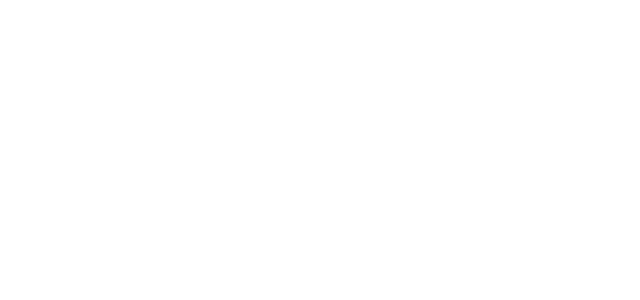
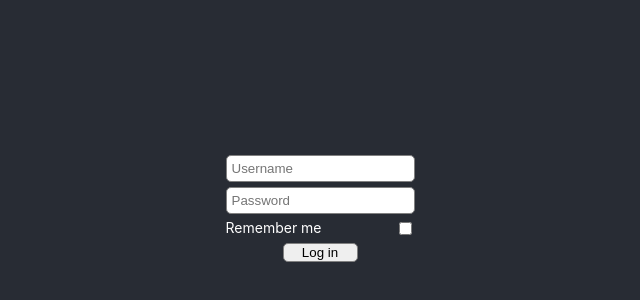
Before and after one commit to wnadurski/rem, a React (Create React App) app in the folder frontend/: page / in a window 1280 px wide. Shown: the part 192-492 px from the top of the page, without its empty margins (320-960 px from the left). Built offline with nearby package versions, Linux system fonts and the light colour scheme.

Commit message:
refactoring of AuthProvider

```diff
--- a/frontend/src/App.tsx
+++ b/frontend/src/App.tsx
@@ -6,15 +6,11 @@ import { Router } from "./Router"
 
 function App(): ReactElement {
   return (
-    <AuthProvider
-      render={({ user, logIn, logOut }) => {
-        return (
-          <PageContainer>
-            <Router user={user} logOut={logOut} logIn={logIn} />
-          </PageContainer>
-        )
-      }}
-    />
+    <AuthProvider>
+      <PageContainer>
+        <Router />
+      </PageContainer>
+    </AuthProvider>
   )
 }
 
--- a/frontend/src/Router.tsx
+++ b/frontend/src/Router.tsx
@@ -1,18 +1,12 @@
 import WelcomePage from "./pages/WelcomePage"
 import LoginForm from "./auth/LoginForm"
-import React, { ReactElement } from "react"
+import React, { ReactElement, useContext } from "react"
 import { User } from "./User"
+import { AuthContext } from "./auth/AuthProvider"
 
-interface Props {
-  user: User | undefined
-  logIn: (login: string, password: string) => Promise<User | undefined>
-  logOut: () => Promise<void>
+interface Props {}
+
+export const Router = (): ReactElement => {
+  const { user } = useContext(AuthContext)
+  return user ? <WelcomePage /> : <LoginForm />
 }
-
-export const Router = ({ user, logOut, logIn }: Props): ReactElement => {
-  return user ? (
-    <WelcomePage onLogOut={logOut} />
-  ) : (
-    <LoginForm loginAsUser={logIn} />
-  )
-}
--- a/frontend/src/auth/AuthProvider.tsx
+++ b/frontend/src/auth/AuthProvider.tsx
@@ -1,28 +1,40 @@
-import { ReactElement, ReactFragment, useEffect, useState } from "react"
+import {
+  ReactElement,
+  ReactFragment,
+  useEffect,
+  useState,
+  createContext,
+} from "react"
 import { User } from "../User"
 import { getCurrentUser, loginAttempt, logOut } from "./services"
 import { getToken, removeToken, setToken } from "./token"
 
 interface Props {
-  // children: ReactElement
-  render: (params: {
-    user: User | undefined
-    logIn: (login: string, password: string) => Promise<User | undefined>
-    logOut: () => Promise<void>
-  }) => ReactElement
+  children: ReactElement
+}
+interface AuthContextValue {
+  user: User | undefined
+  login: (login: string, password: string) => Promise<User | undefined>
+  logout: () => Promise<void>
 }
 
 const UnknownState = "UNKNOWN" as const
+export const AuthContext = createContext<AuthContextValue>({
+  user: undefined,
+  login: () => Promise.resolve(undefined),
+  logout: () => Promise.resolve(undefined),
+})
 
-export const AuthProvider = ({ render }: Props): ReactElement | null => {
+export const AuthProvider = ({ children }: Props): ReactElement | null => {
   const [user, setUser] = useState<User | undefined | typeof UnknownState>(
     UnknownState
   )
-
   useEffect(() => {
     const initialize = async () => {
       if (getToken()) {
         setUser(await getCurrentUser())
+      } else {
+        setUser(undefined)
       }
     }
 
@@ -39,6 +51,8 @@ export const AuthProvider = ({ render }: Props): ReactElement | null => {
     login: string,
     password: string
   ): Promise<User | undefined> => {
+    // eslint-disable-next-line no-console
+    console.log("jednak tutaj")
     const data = await loginAttempt(login, password)
 
     if (!data) {
@@ -53,8 +67,22 @@ export const AuthProvider = ({ render }: Props): ReactElement | null => {
   }
 
   if (user === UnknownState) {
+    // eslint-disable-next-line no-console
+    console.log("tam")
     return null
   } else {
-    return render({ user, logOut: doLogOut, logIn: doLogIn })
+    // eslint-disable-next-line no-console
+    console.log("tutaj")
+    return (
+      <AuthContext.Provider
+        value={{
+          user: user,
+          login: doLogIn,
+          logout: doLogOut,
+        }}
+      >
+        {children}
+      </AuthContext.Provider>
+    )
   }
 }
--- a/frontend/src/auth/LoginForm.tsx
+++ b/frontend/src/auth/LoginForm.tsx
@@ -1,16 +1,17 @@
-import React, { ReactElement, useState } from "react"
+import React, { ReactElement, useContext, useState } from "react"
 import { getCurrentUser, loginAttempt } from "./services"
 import { User } from "../User"
 import { setToken } from "./token"
+import { AuthContext } from "./AuthProvider"
 
-type Props = {
-  loginAsUser: (login: string, password: string) => Promise<User | void>
-}
+// eslint-disable-next-line @typescript-eslint/ban-types
+type Props = {}
 
-const LoginForm = ({ loginAsUser }: Props): ReactElement => {
+const LoginForm = (): ReactElement => {
   const [username, setUsername] = useState("")
   const [password, setPassword] = useState("")
   const [error, setError] = useState<undefined | string>(undefined)
+  const { login } = useContext(AuthContext)
 
   return (
     <div>
@@ -19,7 +20,7 @@ const LoginForm = ({ loginAsUser }: Props): ReactElement => {
         onSubmit={(e) => {
           e.preventDefault()
           setError(undefined)
-          loginAsUser(username, password).then((user) => {
+          login(username, password).then((user) => {
             if (!user) {
               setError("Cos poszlo nie tak")
             }
--- a/frontend/src/pages/WelcomePage.tsx
+++ b/frontend/src/pages/WelcomePage.tsx
@@ -1,10 +1,11 @@
-import React, { ReactElement } from "react"
+import React, { ReactElement, useContext } from "react"
+import { AuthContext } from "../auth/AuthProvider"
 
-type Props = {
-  onLogOut: () => void
-}
+// eslint-disable-next-line @typescript-eslint/ban-types
+type Props = {}
 
-const WelcomePage = ({ onLogOut }: Props): ReactElement => {
+const WelcomePage = (): ReactElement => {
+  const { logout } = useContext(AuthContext)
   return (
     <div>
       <h1>Hi, your token has been saved in local storage</h1>
@@ -12,7 +13,7 @@ const WelcomePage = ({ onLogOut }: Props): ReactElement => {
         className="submit-button"
         onClick={(e) => {
           e.preventDefault()
-          onLogOut()
+          logout()
         }}
       >
         Log out
```
